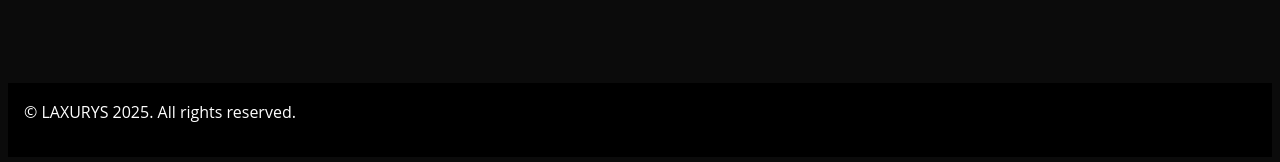
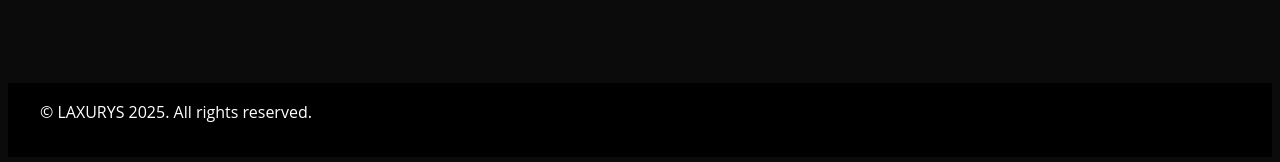
Before and after one commit to glsanclem/2025_wicys_target_ctf, a Jekyll site: the page built from index.md, in a window 1280 px wide. Shown: the part 1686-1848 px from the top of the page. Built offline with Jekyll 4.4.1, drawn with Linux system fonts in a browser that asks for light colours.

Commit message:
Update style.css

```diff
--- a/assets/css/style.css
+++ b/assets/css/style.css
@@ -55,6 +55,7 @@ footer, .site-footer {
  background-color: #000000;
  color: #ffffff;
  padding: 1.15rem 1rem; /* Decreased from 1.25rem to 1.15rem */
+ padding-left: 2rem;  /* <-- added, pushes text in from the edge */
  font-family: "Open Sans", "Helvetica Neue", Helvetica, Arial, sans-serif;
 }
 
```
